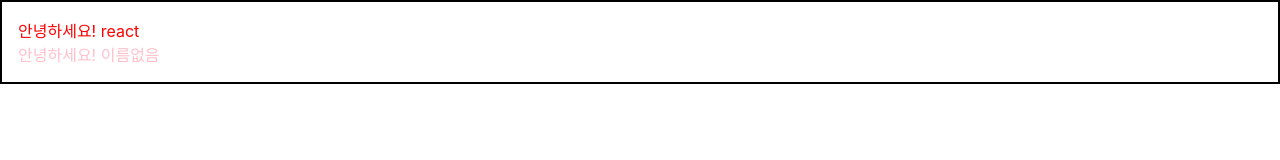
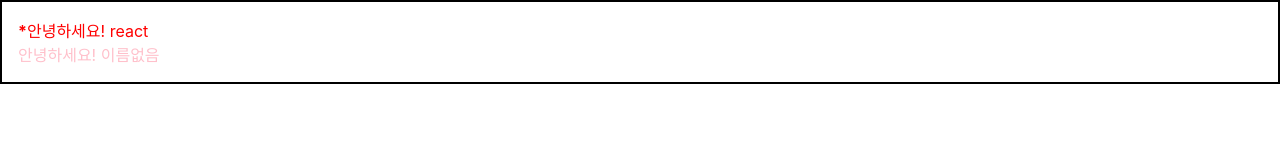
Before and after one commit to NaDaPuPu/begin-react, a React (Create React App) app: page / in a window 1280 px wide. Shown: the top 160 px of the page. Built offline with nearby package versions, Linux system fonts and the light colour scheme.

Commit message:
Chapter 1.6. Conditional Rendering - Use CO

```diff
--- a/src/App.js
+++ b/src/App.js
@@ -5,7 +5,7 @@
 function App() {
   return (
     <Wrapper>
-      <Hello name="react" color="red"/>
+      <Hello name="react" color="red" isSpecial={true}/>
       <Hello color="pink" />
     </Wrapper>
   );
--- a/src/Hello.js
+++ b/src/Hello.js
@@ -1,7 +1,12 @@
 import React from 'react';
 
-function Hello({ color, name }) {
-    return <div style={{ color }}>안녕하세요! {name}</div>
+function Hello({ color, name, isSpecial }) {
+    return(
+        <div style={{ color }}>
+            { isSpecial ? <b>*</b> : null }
+            안녕하세요! {name}
+        </div>
+    );
 }
 
 Hello.defaultProps = {
```
